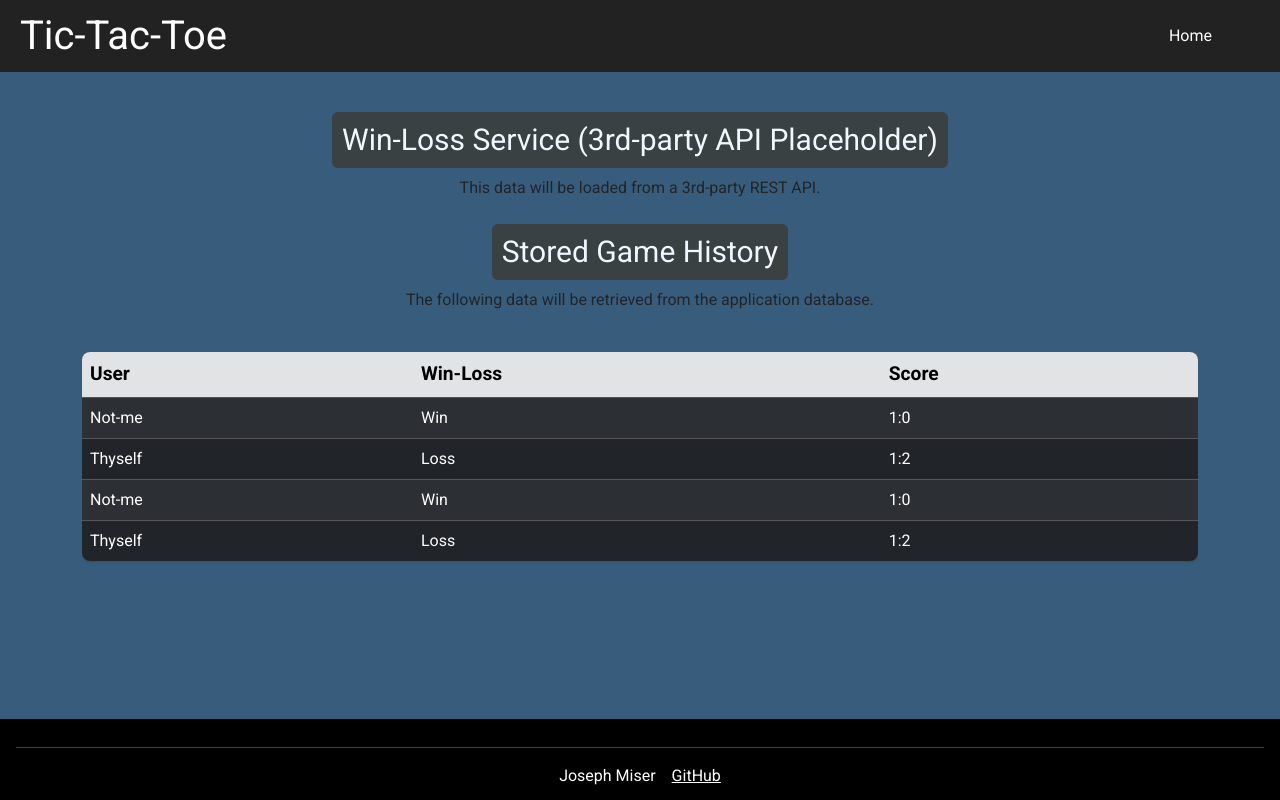
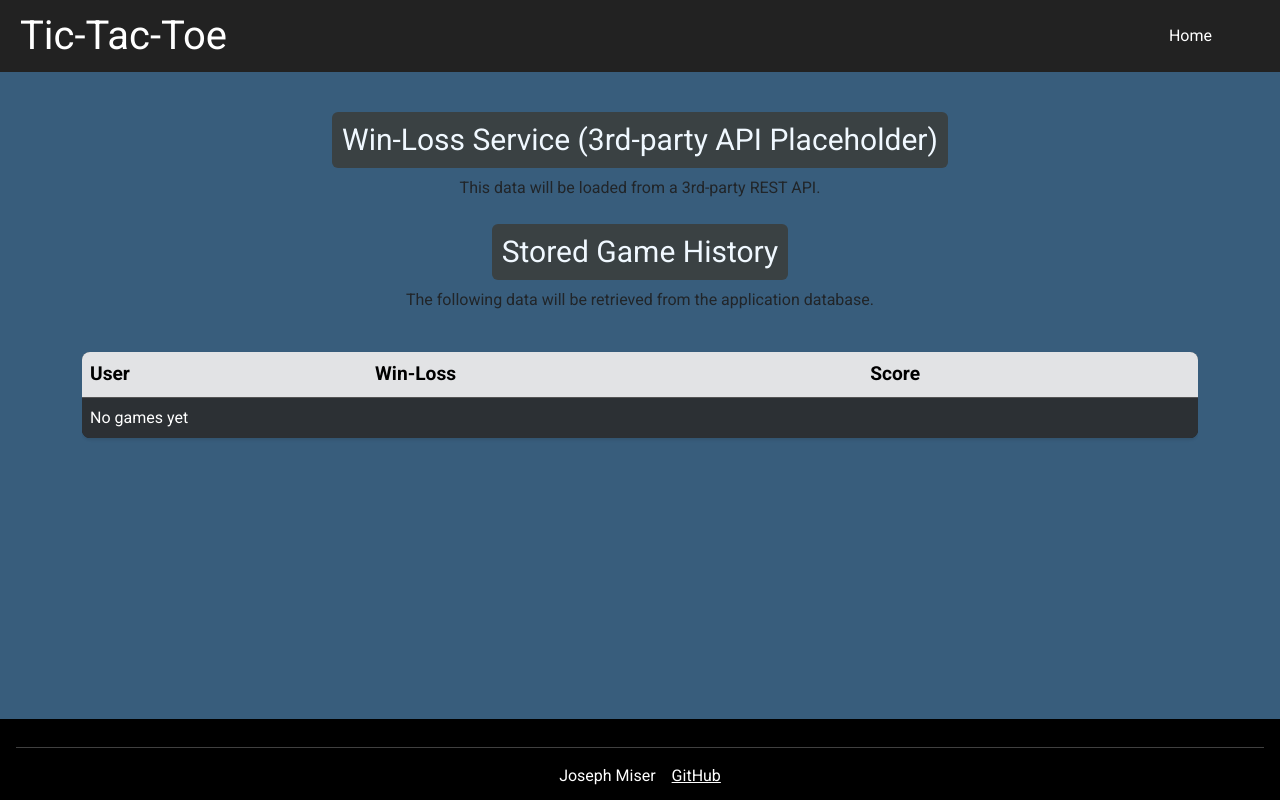
Before and after one commit to josephmiser5/tic-tac-toe, a React (Vite) app: page /win-loss in a window 1280 px wide. Built offline with nearby package versions, Linux system fonts and the light colour scheme.

Commit message:
added functionality to my winloss page

```diff
--- a/src/play/play.jsx
+++ b/src/play/play.jsx
@@ -78,22 +78,35 @@ export function Play() {
   const [turn, setTurn] = useLocalStorage("turn", "X");
   const [numMoves, setNumMoves] = useLocalStorage("numMoves", 0);
 
+  const [gameHistory, setGameHistory] = useLocalStorage("gameHistory", []);
+
+  function addWinLossRow({ result, xScore, oScore }) {
+    // result: "Win" | "Loss" | "Draw"
+    const row = {
+      user: "Computer",
+      result, // "Win" / "Loss" / "Draw"
+      score: `${xScore}:${oScore}`,
+      createdAt: Date.now(),
+    };
+
+    setGameHistory((prev) => [row, ...prev]); // newest first
+  }
+
   // Stable starter for "You are ..." display (string, not boolean)
-  const [starter] = useLocalStorage("starter", () =>
+  const [starter, setStarter] = useLocalStorage("starter", () =>
     Math.random() < 0.5 ? "X" : "O",
   );
-
   // Series score (persists)
   const [score, setScore] = useLocalStorage("score", { X: 0, O: 0 });
 
-  // For UI status
+  //UI status
   const [roundResult, setRoundResult] = useState(null); // "X" | "O" | "draw" | null
   const [seriesWinner, setSeriesWinner] = useState(null); // "X" | "O" | null
 
   const [user] = useState(localStorage.getItem("user") ?? "");
 
   function displayImage() {
-    // keep your existing assets, but base it on starter string
+    // keep existing assets, but base it on starter string
     return starter === "X" ? "orangeX.png" : "redO.png";
   }
 
@@ -105,9 +118,24 @@ export function Play() {
   }
 
   function resetSeries() {
+    const nextStarter = starter === "X" ? "O" : "X"; // alternate each series
+    setStarter(nextStarter);
+
     setScore({ X: 0, O: 0 });
     setSeriesWinner(null);
-    resetRound({ nextStarter: starter }); // start as "You are"
+
+    // start next series with the new starter
+    resetRound({ nextStarter });
+  }
+
+  function finishSeriesAndLog() {
+    const humanMark = starter;
+
+    if (seriesWinner === null) return;
+
+    const result = seriesWinner === humanMark ? "Win" : "Loss";
+
+    addWinLossRow({ result, xScore: score.X, oScore: score.O });
   }
 
   // If best-of changes, keep scores but re-check if someone already qualifies
@@ -291,9 +319,12 @@ export function Play() {
           className="btn btn-success btn-lg"
           type="button"
           onClick={() => {
-            // If series is over, restart series; otherwise just next round
-            if (seriesWinner) resetSeries();
-            else resetRound({ nextStarter: starter });
+            if (seriesWinner) {
+              finishSeriesAndLog(); // <-- write a row for WinLoss table
+              resetSeries(); // <-- your existing reset that also flips starter
+            } else {
+              resetRound({ nextStarter: starter });
+            }
           }}
         >
           {seriesWinner ? "New series?" : "Play again?"}
--- a/src/win-loss/win-loss.jsx
+++ b/src/win-loss/win-loss.jsx
@@ -1,7 +1,36 @@
 import React from "react";
 import "./win-loss.css";
+import { useState, useEffect } from "react";
+
+function useLocalStorage(key, initialValue) {
+  const [state, setState] = useState(() => {
+    const stored = localStorage.getItem(key);
+    if (stored != null) {
+      try {
+        return JSON.parse(stored);
+      } catch {}
+    }
+    return typeof initialValue === "function" ? initialValue() : initialValue;
+  });
+
+  useEffect(() => {
+    localStorage.setItem(key, JSON.stringify(state));
+  }, [key, state]); // persist pattern [web:2]
+
+  const setValue = (valueOrUpdater) => {
+    setState((prev) =>
+      typeof valueOrUpdater === "function"
+        ? valueOrUpdater(prev)
+        : valueOrUpdater,
+    );
+  };
+
+  return [state, setValue];
+}
 
 export function WinLoss() {
+  const [gameHistory] = useLocalStorage("gameHistory", []);
+
   return (
     <main className="container my-4 text-center">
       <section className="mb-4">
@@ -26,26 +55,19 @@ export function WinLoss() {
             </tr>
           </thead>
           <tbody>
-            <tr>
-              <td>Not-me</td>
-              <td>Win</td>
-              <td>1:0</td>
-            </tr>
-            <tr>
-              <td>Thyself</td>
-              <td>Loss</td>
-              <td>1:2</td>
-            </tr>
-            <tr>
-              <td>Not-me</td>
-              <td>Win</td>
-              <td>1:0</td>
-            </tr>
-            <tr>
-              <td>Thyself</td>
-              <td>Loss</td>
-              <td>1:2</td>
-            </tr>
+            {gameHistory.length === 0 ? (
+              <tr>
+                <td colSpan={3}>No games yet</td>
+              </tr>
+            ) : (
+              gameHistory.map((row, i) => (
+                <tr key={row.createdAt ?? i}>
+                  <td>{row.user}</td>
+                  <td>{row.result}</td>
+                  <td>{row.score}</td>
+                </tr>
+              ))
+            )}
           </tbody>
         </table>
       </div>
```
